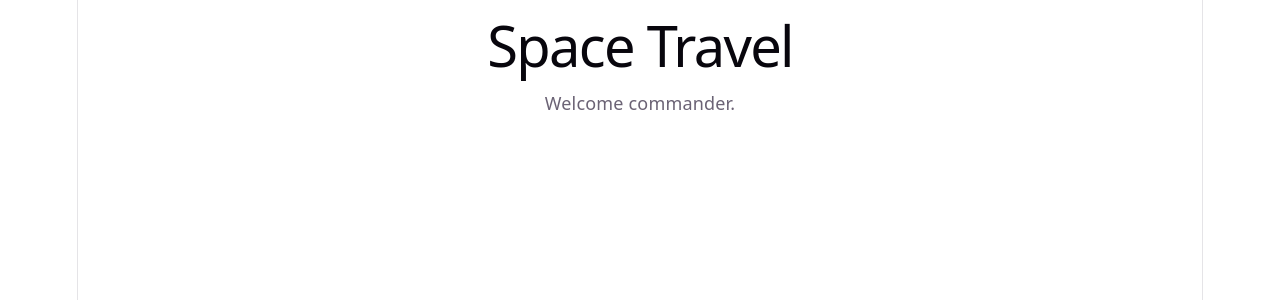
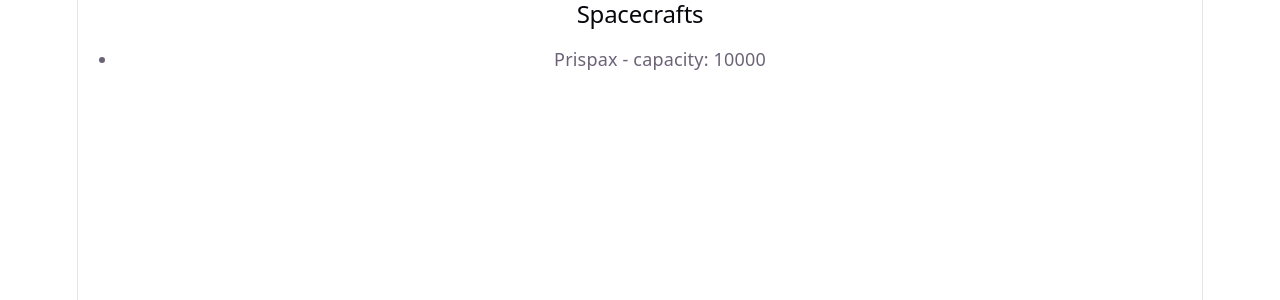
Before and after one commit to stenJJ/space-travel, a React (Vite) app: page / in a window 1280 px wide. Shown: the top 300 px of the page. Built offline with nearby package versions, Linux system fonts and the light colour scheme.

Commit message:
add spacecrafts page

```diff
--- a/src/App.jsx
+++ b/src/App.jsx
@@ -1,12 +1,7 @@
-import { Routes, Route } from "react-router-dom";
-import HomePage from "./pages/HomePage";
+import SpacecraftsPage from "./pages/SpacecraftsPage";
 
 function App() {
-  return (
-    <Routes>
-      <Route path="/" element={<HomePage />} />
-    </Routes>
-  );
+  return <SpacecraftsPage />;
 }
 
 export default App;
--- a/src/pages/src/pages/SpacecraftsPage.jsx
+++ b/src/pages/SpacecraftsPage.jsx
@@ -3,24 +3,34 @@ import SpaceTravelApi from "../services/SpaceTravelApi";
 
 function SpacecraftsPage() {
   const [spacecrafts, setSpacecrafts] = useState([]);
+  const [loading, setLoading] = useState(true);
 
   useEffect(() => {
     async function getSpacecrafts() {
       const response = await SpaceTravelApi.getSpacecrafts();
+
       if (!response.isError) {
         setSpacecrafts(response.data);
       }
+
+      setLoading(false);
     }
+
     getSpacecrafts();
   }, []);
+
+  if (loading) {
+    return <p>Loading...</p>;
+  }
 
   return (
     <div>
       <h2>Spacecrafts</h2>
+
       <ul>
-        {spacecrafts.map(sc => (
-          <li key={sc.id}>
-            {sc.name} — capacity: {sc.capacity}
+        {spacecrafts.map((spacecraft) => (
+          <li key={spacecraft.id}>
+            {spacecraft.name} - capacity: {spacecraft.capacity}
           </li>
         ))}
       </ul>
```
